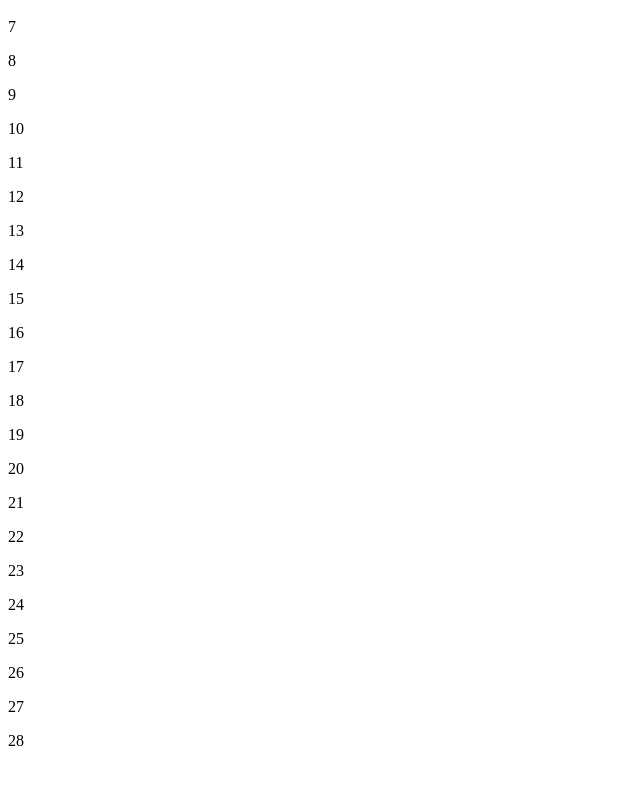
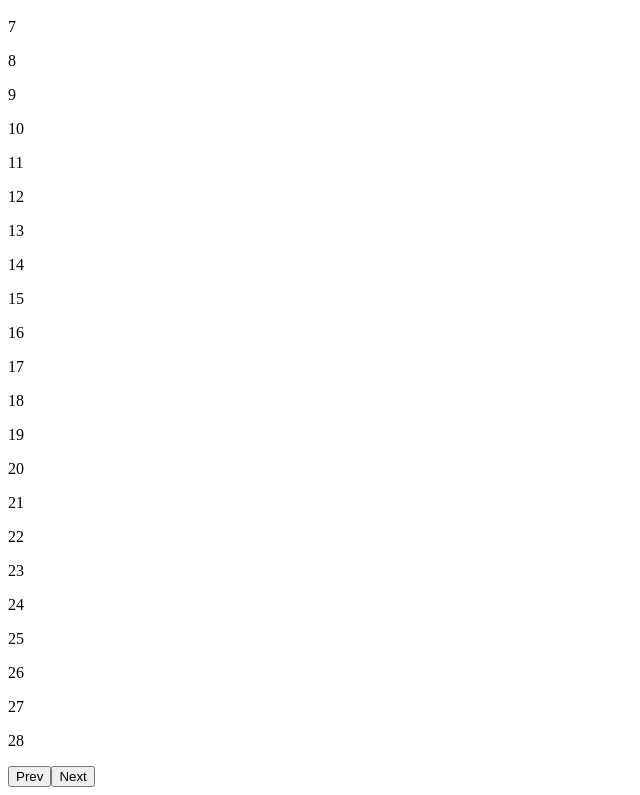
Before and after one commit to b3rking/vue3, a Vue app: page / in a window 1280 px wide. Shown: the part 577-1372 px from the top of the page, without its empty margins (0-640 px from the left). Before the commit the page ends 1343 px from the top, so only its background shows below. Built offline with nearby package versions, Linux system fonts and the light colour scheme; the HTML template or start-up script is replaced by a standard one.

Commit message:
feat: add buttons for prev and next

```diff
--- a/src/components/CalendarApp.vue
+++ b/src/components/CalendarApp.vue
@@ -31,6 +31,10 @@
                 {{ num }}
             </p>
         </section>
+        <section class="my-3 flex flex-row justify-between px-6">
+            <button class="bg-black text-white py-1 border font-semibold px-3 rounded-md hover:bg-white hover:border hover:border-black hover:text-black">Prev</button>
+            <button class="bg-black text-white py-1 px-3 rounded-md">Next</button>
+        </section>
     </div>
 </template>
 
```
